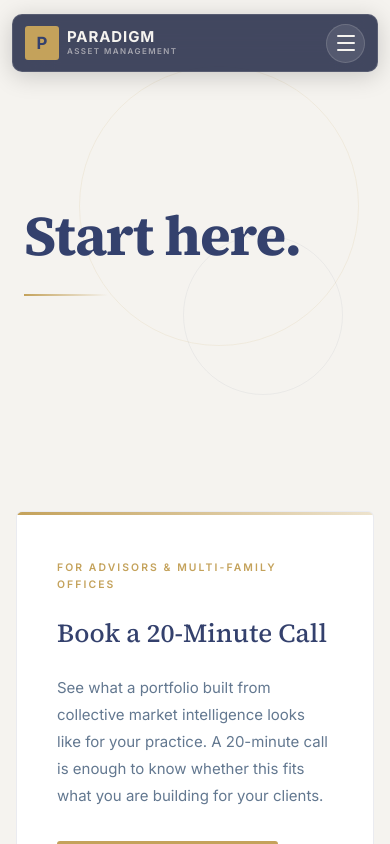
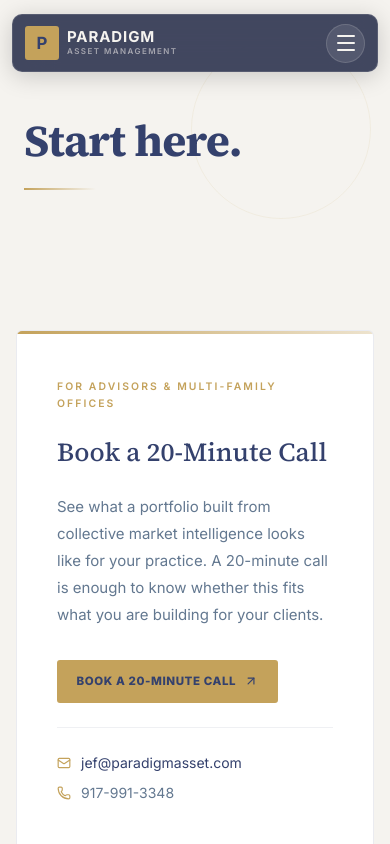
Before and after one commit to Ashhadk7/Paradigm-Website, a React (Vite) app: page /contact in a window 390 px wide. Shown: the top 844 px of the page. Built offline with nearby package versions, Linux system fonts and the light colour scheme.

Commit message:
Fix Home proof block and trust strip per doc, Contact page responsive

```diff
--- a/src/components/ProofBlock.jsx
+++ b/src/components/ProofBlock.jsx
@@ -6,6 +6,10 @@
  * variant: 'advisor' | 'institutional' | 'mfo'
  */
 const COPY = {
+  home: {
+    body: 'Over 35 years Paradigm has worked with institutional clients including General Motors, AMEX, and the US Treasury. 65 of the nation\'s top 100 US pension funds have worked with Paradigm.',
+    bridge: 'The same intelligence is now accessible to advisors and institutional partners.',
+  },
   advisor: {
     body: 'Paradigm has worked with institutional clients including General Motors, AMEX, and the US Treasury over its 35-year history.',
     bridge: 'The same investment intelligence is now available to independent advisors and multi-family offices.',
--- a/src/pages/Contact.jsx
+++ b/src/pages/Contact.jsx
@@ -66,43 +66,25 @@
       {/* ── HERO — Minimal, light background, open and warm ── */}
       <section style={{
         background: '#F5F3EF',
-        minHeight: '52vh',
-        display: 'flex',
-        flexDirection: 'column',
-        justifyContent: 'center',
-        paddingTop: '7rem',
-        paddingBottom: '3rem',
+        paddingTop: 'clamp(7rem, 14vh, 10rem)',
+        paddingBottom: 'clamp(3rem, 8vh, 5rem)',
         position: 'relative',
         overflow: 'hidden',
       }}>
-        {/* Subtle decorative elements */}
+        {/* Subtle decorative circle — hidden on small screens */}
         <motion.div
           initial={{ opacity: 0 }}
           animate={{ opacity: 1 }}
           transition={{ duration: 1.5, delay: 0.5 }}
           style={{
             position: 'absolute',
-            top: '15%',
-            right: '8%',
-            width: 280,
-            height: 280,
+            top: '50%',
+            right: 'clamp(-4rem, 5vw, 8%)',
+            width: 'clamp(180px, 25vw, 320px)',
+            height: 'clamp(180px, 25vw, 320px)',
             borderRadius: '50%',
-            border: '1px solid rgba(196,162,91,0.12)',
-            pointerEvents: 'none',
-          }}
-        />
-        <motion.div
-          initial={{ opacity: 0 }}
-          animate={{ opacity: 1 }}
-          transition={{ duration: 1.5, delay: 0.7 }}
-          style={{
-            position: 'absolute',
-            bottom: '10%',
-            right: '12%',
-            width: 160,
-            height: 160,
-            borderRadius: '50%',
-            border: '1px solid rgba(52,65,109,0.06)',
+            border: '1px solid rgba(196,162,91,0.1)',
+            transform: 'translateY(-50%)',
             pointerEvents: 'none',
           }}
         />
@@ -114,7 +96,7 @@
             transition={{ duration: 0.8, delay: 0.15, ease: [0.25, 0.46, 0.45, 0.94] }}
             style={{
               fontFamily: 'Source Serif 4, Georgia, serif',
-              fontSize: 'clamp(3.5rem, 8vw, 6.5rem)',
+              fontSize: 'clamp(2.75rem, 8vw, 6.5rem)',
               fontWeight: 700,
               color: '#34416D',
               lineHeight: 1.05,
@@ -132,8 +114,8 @@
             style={{
               height: 2,
               background: 'linear-gradient(90deg, #C4A25B 0%, transparent 60%)',
-              marginTop: '1.75rem',
-              maxWidth: 140,
+              marginTop: '1.5rem',
+              maxWidth: 120,
               transformOrigin: 'left',
             }}
           />
@@ -143,7 +125,7 @@
       {/* ── TWO PATHS — Equal visual weight ── */}
       <section className="section-offwhite">
         <div className="section-inner" style={{ paddingTop: '4.5rem', paddingBottom: '4.5rem' }}>
-          <div style={{ display: 'grid', gridTemplateColumns: 'repeat(auto-fit, minmax(320px, 1fr))', gap: '2rem', marginBottom: '4rem' }}>
+          <div style={{ display: 'grid', gridTemplateColumns: 'repeat(auto-fit, minmax(min(100%, 320px), 1fr))', gap: '2rem', marginBottom: '4rem' }}>
             <ContactPath
               tag="For Advisors & Multi-Family Offices"
               headline="Book a 20-Minute Call"
@@ -177,9 +159,9 @@
             style={{
               background: '#34416D',
               borderRadius: 6,
-              padding: '3rem',
+              padding: 'clamp(1.75rem, 4vw, 3rem)',
               display: 'grid',
-              gridTemplateColumns: 'repeat(auto-fit, minmax(220px, 1fr))',
+              gridTemplateColumns: 'repeat(auto-fit, minmax(min(100%, 220px), 1fr))',
               gap: '2.5rem',
               alignItems: 'start',
             }}
--- a/src/pages/Home.jsx
+++ b/src/pages/Home.jsx
@@ -133,8 +133,8 @@
 
       <section className="home-proof-band">
         <div className="home-proof-inner">
-          <Stat value="35" label="Years · Founded 1990" />
-          <Stat value="65" label="Top 100 US pension funds served" />
+          <Stat value="35 Years" label="Founded 1990" />
+          <Stat value="65 of the top 100" label="US pension funds served" />
           <Stat value="45,000+" label="Securities covered" />
           <Stat value="75" label="Global markets" />
           <Stat value="20,000+" label="Active strategies tracked" />
@@ -236,7 +236,7 @@
       {/* ── PROOF ── */}
       <section className="section-offwhite compact-proof-section">
         <div className="section-inner">
-          <ProofBlock variant="institutional" />
+          <ProofBlock variant="home" />
         </div>
       </section>
 
```
